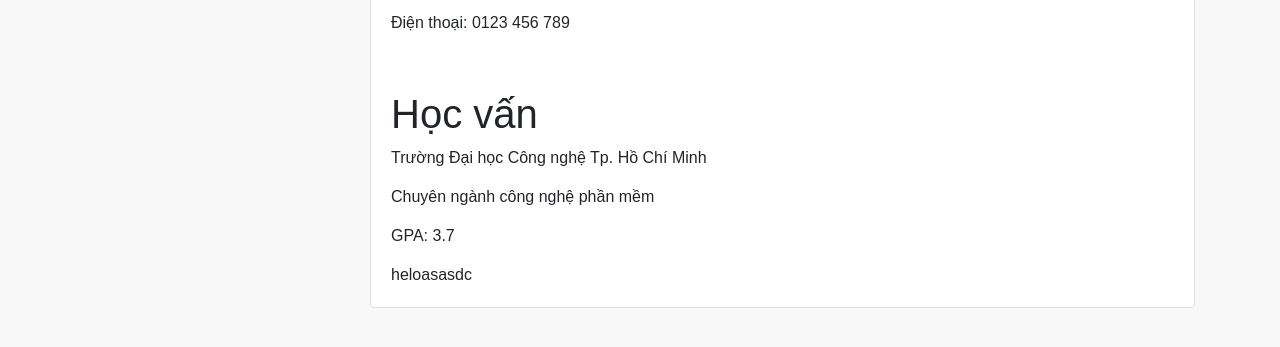
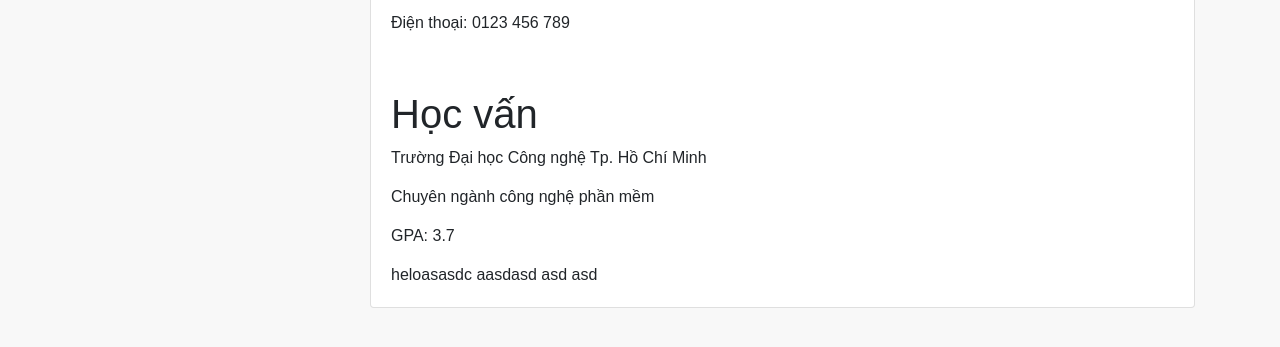
Before and after one commit to kietdang8856/2011068856-DangTuanKiet-Case1, a plain HTML site: page index.html in a window 1280 px wide. Shown: the part 335-682 px from the top of the page. Drawn offline with nearby package versions, Linux system fonts and the light colour scheme; a script that the page names is missing.

Commit message:
conlfict testweefwef

```diff
--- a/index.html
+++ b/index.html
@@ -34,7 +34,7 @@
                             <p>Trường Đại học Công nghệ Tp. Hồ Chí Minh</p>
                             <p>Chuyên ngành công nghệ phần mềm</p>
                             <p>GPA: 3.7</p>
-                        heloasasdc
+                        heloasasdc aasdasd asd asd
                     </div>
                 </div>
             </div>
```
